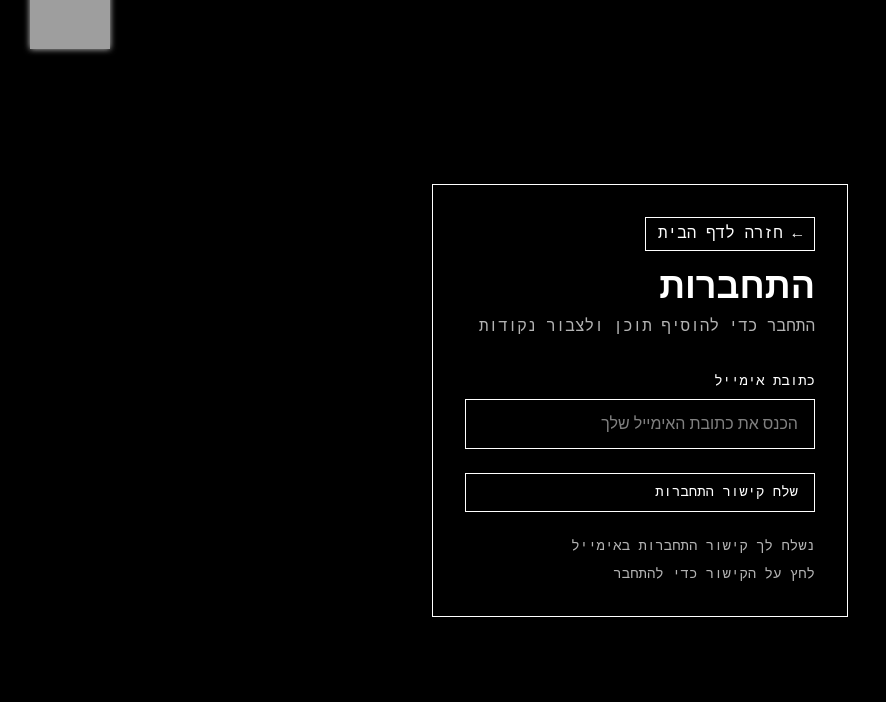
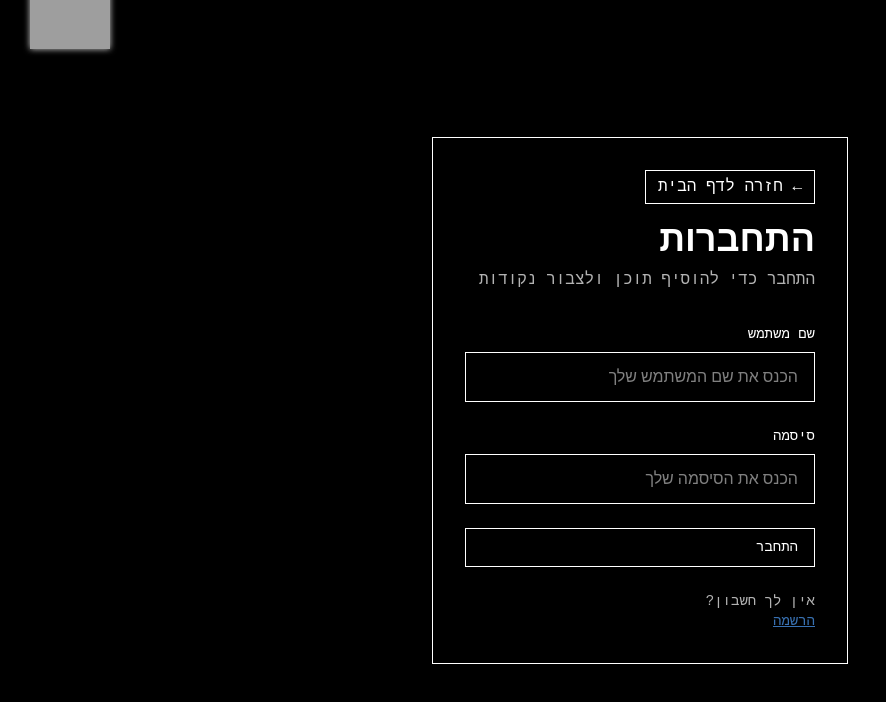
Before and after one commit to shlomorsh/yekuma, a Next.js app: page /login in a window 1280 px wide. Shown: the top 702 px of the page, without its empty margins (0-886 px from the left). Built offline with nearby package versions, Linux system fonts and the light colour scheme; no server answers; grey boxes are pictures that could not be loaded.

Commit message:
תיקון: מעבר מהתחברות באימייל (magic link) לשם משתמש וסיסמה

```diff
--- a/app/chapter/[chapterId]/page.tsx
+++ b/app/chapter/[chapterId]/page.tsx
@@ -58,7 +58,8 @@ export default function ChapterPage() {
   // Authentication state
   const [user, setUser] = useState<any>(null);
   const [email, setEmail] = useState("");
-  const [loginEmail, setLoginEmail] = useState("");
+  const [loginUsername, setLoginUsername] = useState("");
+  const [loginPassword, setLoginPassword] = useState("");
   const [loginLoading, setLoginLoading] = useState(false);
   const [loginMessage, setLoginMessage] = useState("");
   const [userProfile, setUserProfile] = useState<any>(null);
@@ -816,11 +817,25 @@ export default function ChapterPage() {
     window.open(url, '_blank');
   };
 
+  // Helper function to convert username to email (same as in contract/login pages)
+  const usernameToEmail = (username: string) => {
+    let cleanUsername = username.toLowerCase().trim().replace(/[^a-z0-9._-]/g, '');
+    if (!cleanUsername) {
+      cleanUsername = 'user' + Math.random().toString(36).substring(2, 9);
+    }
+    return `${cleanUsername}@yekumot.app`;
+  };
+
   const handleLogin = async (e: React.FormEvent) => {
     e.preventDefault();
 
-    if (!loginEmail.trim()) {
-      setLoginMessage("אנא הכנס כתובת אימייל");
+    if (!loginUsername.trim()) {
+      setLoginMessage("אנא הכנס שם משתמש");
+      return;
+    }
+
+    if (!loginPassword.trim()) {
+      setLoginMessage("אנא הכנס סיסמה");
       return;
     }
 
@@ -828,23 +843,20 @@ export default function ChapterPage() {
       setLoginLoading(true);
       setLoginMessage("");
 
-      const { error } = await supabase.auth.signInWithOtp({
-        email: loginEmail,
-        options: {
-          emailRedirectTo: 'https://yekuma.vercel.app/',
-          shouldCreateUser: true,
-        },
+      const email = usernameToEmail(loginUsername);
+
+      const { error } = await supabase.auth.signInWithPassword({
+        email: email,
+        password: loginPassword,
       });
 
       if (error) {
-        setLoginMessage('שגיאה בשליחת קישור: ' + error.message);
+        setLoginMessage('שגיאה בהתחברות: ' + error.message);
         return;
       }
 
-      setLoginMessage("בדוק את האימייל שלך לקבלת קישור ההתחברות!");
-      setTimeout(() => {
-        setShowLoginModal(false);
-      }, 2000);
+      // Success - will close modal via useEffect
+      setShowLoginModal(false);
     } catch (err) {
       console.error('Unexpected error:', err);
       setLoginMessage('שגיאה בלתי צפויה');
@@ -1485,22 +1497,40 @@ export default function ChapterPage() {
               <form onSubmit={handleLogin} className="space-y-4">
                 <div>
                   <label className="block text-sm font-medium text-zinc-300 mb-2">
-                    כתובת אימייל
+                    שם משתמש
                   </label>
                   <input
-                    type="email"
-                    value={loginEmail}
+                    type="text"
+                    value={loginUsername}
                     onChange={(e) => {
-                      setLoginEmail(e.target.value);
+                      setLoginUsername(e.target.value);
                       setLoginMessage("");
                     }}
-                    placeholder="הכנס את כתובת האימייל שלך"
+                    placeholder="הכנס את שם המשתמש שלך"
                     className="w-full bg-zinc-800 border border-zinc-700 rounded-lg px-4 py-2 text-white focus:outline-none focus:ring-2 focus:ring-blue-500 focus:border-transparent"
                     required
+                    autoComplete="username"
+                  />
+                </div>
+                <div>
+                  <label className="block text-sm font-medium text-zinc-300 mb-2">
+                    סיסמה
+                  </label>
+                  <input
+                    type="password"
+                    value={loginPassword}
+                    onChange={(e) => {
+                      setLoginPassword(e.target.value);
+                      setLoginMessage("");
+                    }}
+                    placeholder="הכנס את הסיסמה שלך"
+                    className="w-full bg-zinc-800 border border-zinc-700 rounded-lg px-4 py-2 text-white focus:outline-none focus:ring-2 focus:ring-blue-500 focus:border-transparent"
+                    required
+                    autoComplete="current-password"
                   />
                 </div>
                 {loginMessage && (
-                  <p className={`text-sm ${loginMessage.includes("בדוק") ? "text-green-400" : "text-red-400"}`}>
+                  <p className={`text-sm ${loginMessage.includes("הצלח") ? "text-green-400" : "text-red-400"}`}>
                     {loginMessage}
                   </p>
                 )}
@@ -1510,7 +1540,7 @@ export default function ChapterPage() {
                     disabled={loginLoading}
                     className="flex-1 bg-blue-600 hover:bg-blue-700 disabled:bg-blue-800 disabled:cursor-not-allowed text-white font-semibold px-6 py-2 rounded-lg transition-colors duration-200"
                   >
-                    {loginLoading ? "שולח..." : "שלח קישור התחברות"}
+                    {loginLoading ? "מתחבר..." : "התחבר"}
                   </button>
                   <button
                     type="button"
--- a/app/login/page.tsx
+++ b/app/login/page.tsx
@@ -7,10 +7,23 @@ import { supabase } from "@/lib/supabase";
 
 export default function LoginPage() {
   const router = useRouter();
-  const [email, setEmail] = useState("");
+  const [username, setUsername] = useState("");
+  const [password, setPassword] = useState("");
   const [loading, setLoading] = useState(false);
   const [message, setMessage] = useState("");
   const [user, setUser] = useState<any>(null);
+
+  // Helper function to convert username to email (same as in contract page)
+  const usernameToEmail = (username: string) => {
+    // Clean username: remove spaces, special chars, and convert to lowercase
+    let cleanUsername = username.toLowerCase().trim().replace(/[^a-z0-9._-]/g, '');
+    // Ensure username is not empty after cleaning
+    if (!cleanUsername) {
+      cleanUsername = 'user' + Math.random().toString(36).substring(2, 9);
+    }
+    // Use a valid domain format
+    return `${cleanUsername}@yekumot.app`;
+  };
 
   useEffect(() => {
     const checkSession = async () => {
@@ -37,8 +50,13 @@ export default function LoginPage() {
   const handleLogin = async (e: React.FormEvent) => {
     e.preventDefault();
 
-    if (!email.trim()) {
-      setMessage("אנא הכנס כתובת אימייל");
+    if (!username.trim()) {
+      setMessage("אנא הכנס שם משתמש");
+      return;
+    }
+
+    if (!password.trim()) {
+      setMessage("אנא הכנס סיסמה");
       return;
     }
 
@@ -46,24 +64,20 @@ export default function LoginPage() {
       setLoading(true);
       setMessage("");
 
-      // Always use production URL for magic link redirect
-      // This ensures the link works even if sent from localhost
-      const redirectUrl = 'https://yekuma.vercel.app/';
+      const email = usernameToEmail(username);
 
-      const { error } = await supabase.auth.signInWithOtp({
+      const { error } = await supabase.auth.signInWithPassword({
         email: email,
-        options: {
-          emailRedirectTo: redirectUrl,
-          shouldCreateUser: true,
-        },
+        password: password,
       });
 
       if (error) {
-        setMessage('שגיאה בשליחת קישור: ' + error.message);
+        setMessage('שגיאה בהתחברות: ' + error.message);
         return;
       }
 
-      setMessage("בדוק את האימייל שלך לקבלת קישור ההתחברות!");
+      // Success - will redirect via useEffect
+      router.push("/");
     } catch (err) {
       console.error('Unexpected error:', err);
       setMessage('שגיאה בלתי צפויה');
@@ -95,24 +109,44 @@ export default function LoginPage() {
           <form onSubmit={handleLogin} className="space-y-6">
             <div>
               <label className="block text-sm font-medium mb-2" style={{ color: '#FFFFFF', fontFamily: 'var(--font-mono)' }}>
-                כתובת אימייל
+                שם משתמש
               </label>
               <input
-                type="email"
-                value={email}
+                type="text"
+                value={username}
                 onChange={(e) => {
-                  setEmail(e.target.value);
+                  setUsername(e.target.value);
                   setMessage("");
                 }}
-                placeholder="הכנס את כתובת האימייל שלך"
+                placeholder="הכנס את שם המשתמש שלך"
                 className="w-full bg-black wireframe-border px-4 py-3 text-white focus:outline-none"
                 style={{ fontFamily: 'var(--font-heebo)' }}
                 required
+                autoComplete="username"
+              />
+            </div>
+
+            <div>
+              <label className="block text-sm font-medium mb-2" style={{ color: '#FFFFFF', fontFamily: 'var(--font-mono)' }}>
+                סיסמה
+              </label>
+              <input
+                type="password"
+                value={password}
+                onChange={(e) => {
+                  setPassword(e.target.value);
+                  setMessage("");
+                }}
+                placeholder="הכנס את הסיסמה שלך"
+                className="w-full bg-black wireframe-border px-4 py-3 text-white focus:outline-none"
+                style={{ fontFamily: 'var(--font-heebo)' }}
+                required
+                autoComplete="current-password"
               />
             </div>
 
             {message && (
-              <p className={`text-sm text-center ${message.includes("בדוק") ? "text-green-400" : "text-red-400"}`} style={{ fontFamily: 'var(--font-mono)' }}>
+              <p className={`text-sm text-center ${message.includes("הצלח") ? "text-green-400" : "text-red-400"}`} style={{ fontFamily: 'var(--font-mono)' }}>
                 {message}
               </p>
             )}
@@ -122,13 +156,15 @@ export default function LoginPage() {
               disabled={loading}
               className="w-full control-panel-btn disabled:opacity-50 disabled:cursor-not-allowed"
             >
-              {loading ? "שולח..." : "שלח קישור התחברות"}
+              {loading ? "מתחבר..." : "התחבר"}
             </button>
           </form>
 
           <div className="mt-6 text-center text-sm" style={{ color: '#FFFFFF', fontFamily: 'var(--font-mono)', opacity: 0.7 }}>
-            <p>נשלח לך קישור התחברות באימייל</p>
-            <p className="mt-2">לחץ על הקישור כדי להתחבר</p>
+            <p>אין לך חשבון?</p>
+            <Link href="/contract" className="text-blue-400 hover:text-blue-300 underline">
+              הרשמה
+            </Link>
           </div>
         </div>
       </div>
```
